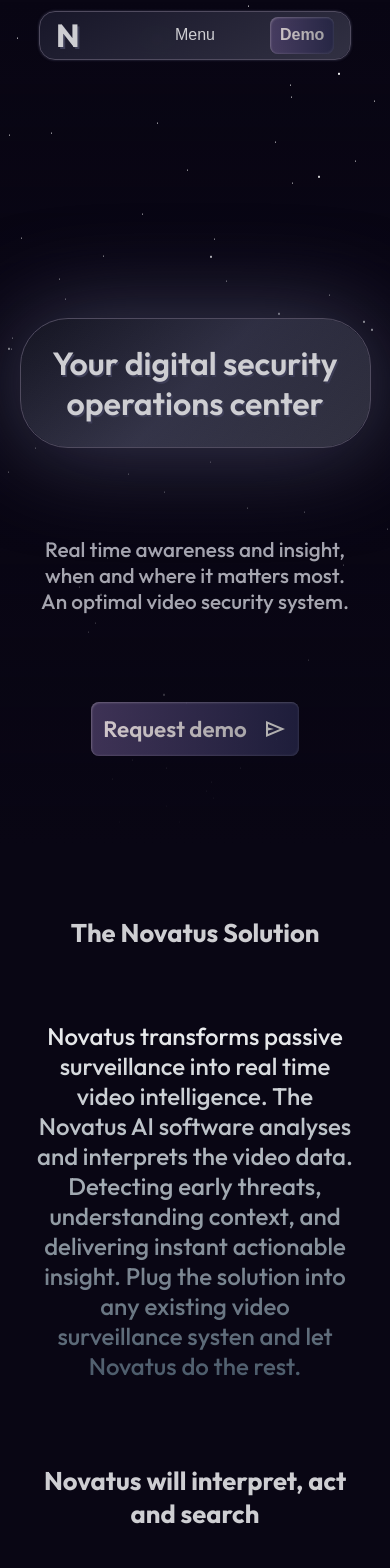
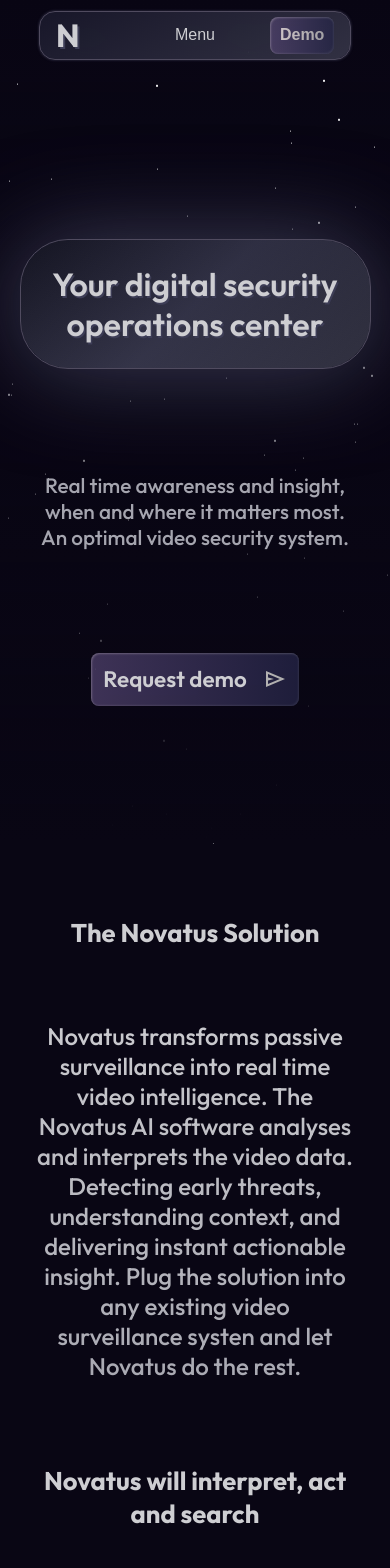
Before and after one commit to helauren42/ai-security-website, a React (Create React App) app in the folder FrontEnd/: page / in a window 390 px wide. Shown: the top 1568 px of the page. Built offline with nearby package versions, Linux system fonts and the light colour scheme.

Commit message:
better header positioning and responsivness, brief paragraph slight color change and button text color

```diff
--- a/FrontEnd/src/CSS/App.css
+++ b/FrontEnd/src/CSS/App.css
@@ -61,6 +61,7 @@
 
 p {
   color: var(--text-grey);
+  z-index: 1000;
 }
 
 .neutral-glass {
--- a/FrontEnd/src/CSS/Brief.css
+++ b/FrontEnd/src/CSS/Brief.css
@@ -29,7 +29,7 @@
   /* border-radius: 1.5rem; */
   font-size: 1.5rem;
   text-align: center;
-  background: -webkit-linear-gradient(white, #38495a);
+  background: -webkit-linear-gradient(var(--text-white), var(--text-grey));
   -webkit-background-clip: text;
   -webkit-text-fill-color: transparent;
 }
--- a/FrontEnd/src/CSS/CallToAction.css
+++ b/FrontEnd/src/CSS/CallToAction.css
@@ -35,6 +35,10 @@
   font-size: 1.2rem;
 }
 
+#cta-btn {
+  color: var(--text-white);
+}
+
 @media (max-width: 700px) {
   .short-divider {
     flex-direction: column;
--- a/FrontEnd/src/CSS/Header.css
+++ b/FrontEnd/src/CSS/Header.css
@@ -11,10 +11,8 @@
   align-items: center;
   flex-wrap: wrap;
   color: var(--text-white);
-}
-
-#header-ghost {
-  height: 12%;
+  padding-top: 8%;
+  padding-bottom: 2%;
 }
 
 #main-text-cont {
@@ -89,6 +87,10 @@
 }
 
 @media (max-width: 700px) {
+  #header {
+    padding-bottom: 5%;
+  }
+
   #main-text-cont {
     padding: 2rem;
     border-radius: 3rem;
@@ -112,6 +114,10 @@
 }
 
 @media (max-width: 450px) {
+  #header {
+    padding-bottom: 9%;
+  }
+
   #main-text-cont {
     padding: 1.5rem;
     border-radius: 3rem;
--- a/FrontEnd/src/CSS/Navbar.css
+++ b/FrontEnd/src/CSS/Navbar.css
@@ -144,6 +144,11 @@
   font-size: 1.2rem;
 }
 
+#navbar-demo p {
+  color: var(--text-white);
+  z-index: 1000;
+}
+
 @media(max-width: 700px) {
   #nav-title {
     font-size: 2rem;
--- a/FrontEnd/src/JS/CallToAction.js
+++ b/FrontEnd/src/JS/CallToAction.js
@@ -7,7 +7,7 @@
       <div className="short-divider">
         <p className="minitrip-p" id="cta-title">Schedule a free call now to find how you will benefit from Novatus</p>
         <div className='classic-btn' id="cta-demo">
-          <p id="cta-btn">{screenWidth < 450 ? "Demo" : "Request demo"}</p>
+          <p id="cta-btn">Request demo</p>
           <SendEmailSvg id="send-email-svg" />
         </div>
       </div>
--- a/FrontEnd/src/JS/Header.js
+++ b/FrontEnd/src/JS/Header.js
@@ -8,7 +8,6 @@
     <div className='page-section' id="header">
       <div id="glass-stars"></div>
       <Stars />
-      <div id="header-ghost"></div>
       <div id="main-text-cont" className='faded-glass'>
         <p className="main-text">Your digital security operations center</p>
       </div>
--- a/FrontEnd/src/JS/Navbar.js
+++ b/FrontEnd/src/JS/Navbar.js
@@ -32,7 +32,7 @@
           {screenWidth < 920 ? <TabletMenu openMenu={openMenu} setOpenMenu={setOpenMenu} /> : <ClassicMenu setOpenMenu={setOpenMenu} />}
         </div>
         <div id="nav-btn-cont">
-          <button className='classic-btn' id="navbar-demo">{screenWidth < 600 ? "Demo" : "Request demo"}</button>
+          <button className='classic-btn' id="navbar-demo"><p>{screenWidth < 600 ? "Demo" : "Request demo"}</p></button>
         </div>
       </div>
       {openMenu && (<div id="dropdown-menu-cont">
```
